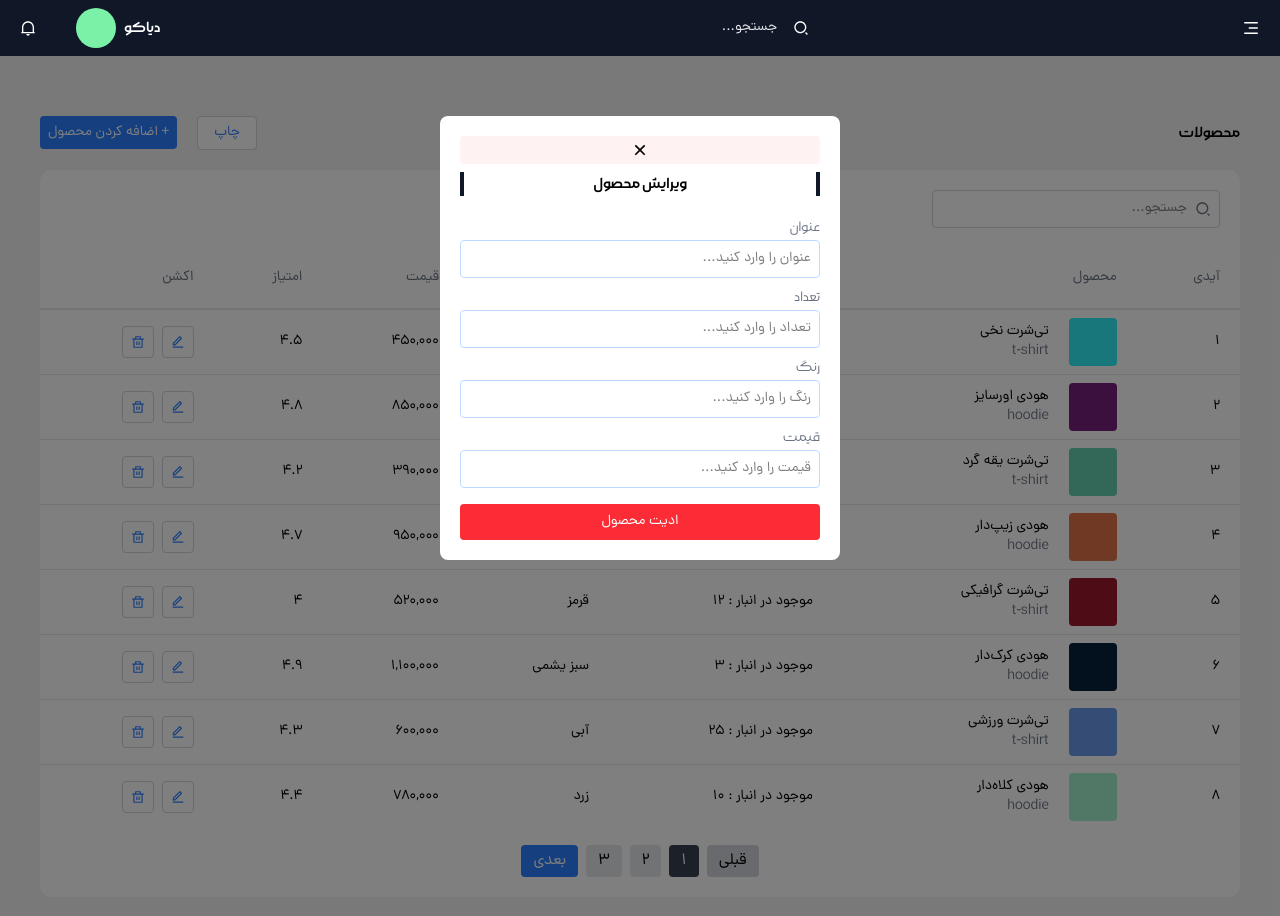
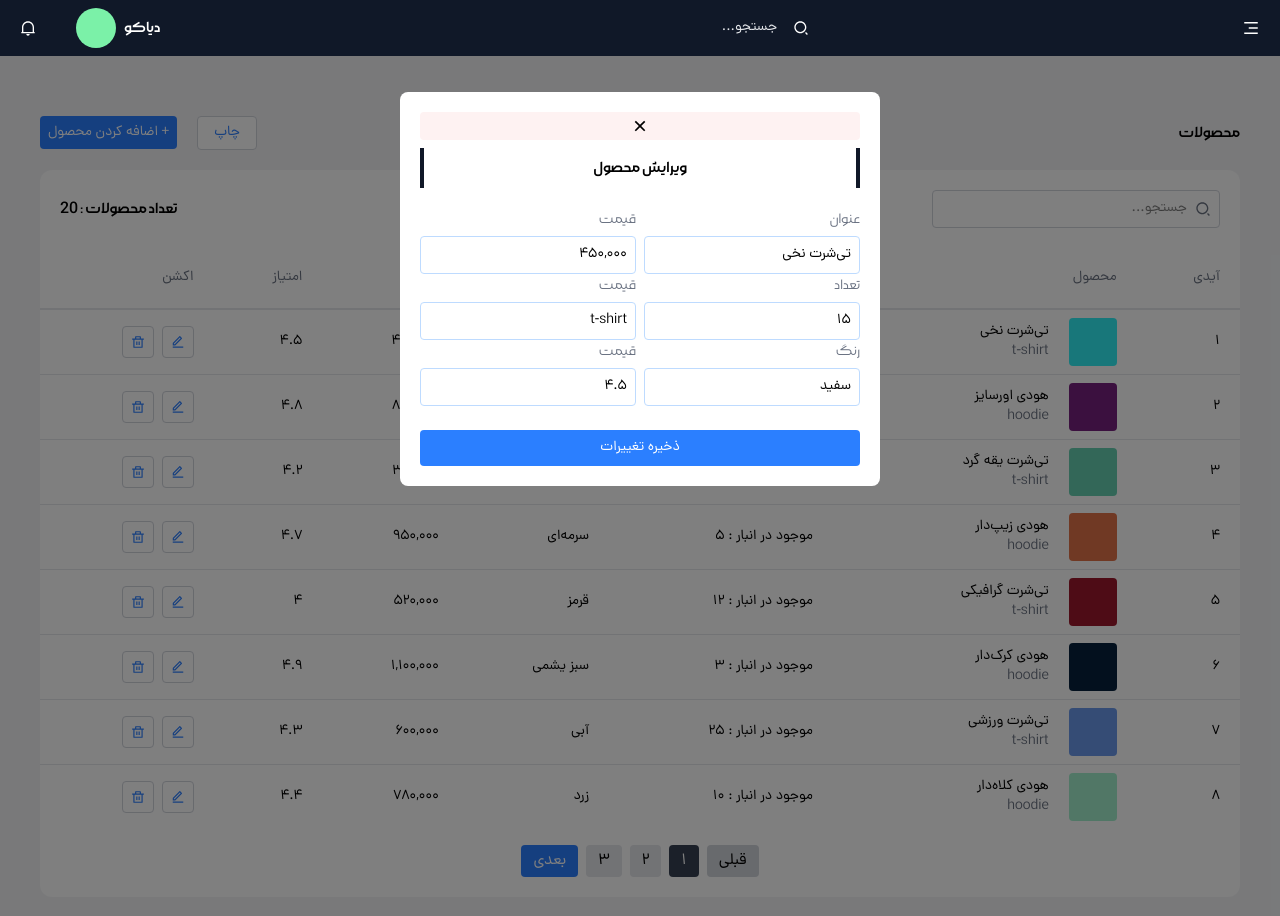
Before and after one commit to mariacnru/professioal-admin-dashboard, a React (Vite) app: page /products in a window 1280 px wide. Both pictures are taken after a click on the button 177 px from the left and 342 px from the top of the page. Shown: the top 916 px of the page. Built offline with nearby package versions, Linux system fonts and the light colour scheme.

Commit message:
products edit feature added

```diff
--- a/src/Pages/Products/Products.jsx
+++ b/src/Pages/Products/Products.jsx
@@ -1,17 +1,14 @@
 import React, { useEffect, useMemo, useState } from "react";
 import Header from "./components/Header";
-import SimpleTable from "./components/DynamicTable";
+import DynamicTable from "./components/DynamicTable";
 import { RiSearch2Line } from "react-icons/ri";
 import productsData from "../../Data/productsData";
-import EditProductModal from "./components/EditProductModal";
 
 function Products() {
   const [products, setProducts] = useState(productsData);
   const [searchInput, setSearchInput] = useState(""); // متن داخل input
   const [currentPage, setCurrentPage] = useState(1);
   const [itemsPerPage] = useState(8);
-
-  const [modal, setModal] = useState(false);
 
   const columns = [
     { id: "id", title: "آیدی" },
@@ -76,7 +73,7 @@ function Products() {
         <Header />
 
         <div className="bg-white rounded-xl">
-          <div className="p-5">
+          <div className="p-5 flex justify-between items-center">
             <label className="flex items-center gap-2 w-2xs border border-gray-300 rounded-sm p-2">
               <span className="text-gray-500">
                 <RiSearch2Line />
@@ -95,12 +92,16 @@ function Products() {
                 }}
               />
             </label>
+
+            <h3 className="font-MorabbaMedium">
+              تعداد محصولات : {products.length}
+            </h3>
           </div>
-          <SimpleTable
+          <DynamicTable
             columns={columns}
             data={currentItems}
+            setProducts={setProducts}
             onDelete={deleteProduct}
-            setModal={setModal}
           />
 
           {/* کنترل‌های Pagination */}
@@ -125,8 +126,6 @@ function Products() {
           </div>
         </div>
       </div>
-
-      <EditProductModal modal={modal} setModal={setModal} />
     </div>
   );
 }
--- a/src/Pages/Products/components/DynamicTable.jsx
+++ b/src/Pages/Products/components/DynamicTable.jsx
@@ -1,13 +1,23 @@
-import React from "react";
+import React, { useState } from "react"; // useState را import کنید
 import { RiDeleteBinLine, RiEditLine } from "react-icons/ri";
+import EditProductModal from "./EditProductModal";
 
-function DynamicTable({ columns, data, onDelete, setModal }) {
+function DynamicTable({ columns, data, setProducts, onDelete }) {
+  const [modal, setModal] = useState(false);
+  const [selectedItemId, setSelectedItemId] = useState(null);
+
   function getRandomHexColor() {
     const randomColor = Math.floor(Math.random() * 16777215).toString(16);
-    return `#${randomColor.padStart(6, "0")}`; // اطمینان از اینکه کد همیشه ۶ رقمی است
+    return `#${randomColor.padStart(6, "0")}`;
   }
 
+  const handleEditClick = (itemId) => {
+    setModal(true);
+    setSelectedItemId(itemId);
+  };
+
   return (
+    <>
       <table className="w-full *:text-sm">
         <thead>
           <tr className="*:p-5 *:text-start *:text-gray-500 border-b-2 border-gray-200">
@@ -17,7 +27,7 @@ function DynamicTable({ columns, data, onDelete, setModal }) {
           </tr>
         </thead>
 
-      <tbody className=" divide-y divide-gray-200">
+        <tbody className="divide-y divide-gray-200">
           {data.map((item) => (
             <tr key={item.id} className="*:px-5 *:py-2">
               <td>{item.id}</td>
@@ -37,7 +47,7 @@ function DynamicTable({ columns, data, onDelete, setModal }) {
               <td>{item.rating}</td>
               <td className="space-x-2">
                 <button
-                onClick={() => setModal(true)}
+                  onClick={() => handleEditClick(item.id)} // با کلیک، id آیتم ارسال می‌شود
                   className="text-blue-500 border border-gray-300 hover:bg-gray-100 p-2 rounded-sm transition-colors cursor-pointer"
                 >
                   <RiEditLine />
@@ -53,6 +63,15 @@ function DynamicTable({ columns, data, onDelete, setModal }) {
           ))}
         </tbody>
       </table>
+
+      <EditProductModal
+        modal={modal}
+        setModal={setModal}
+        id={selectedItemId}
+        data={data}
+        setProducts={setProducts}
+      />
+    </>
   );
 }
 
--- a/src/Pages/Products/components/EditProductModal.jsx
+++ b/src/Pages/Products/components/EditProductModal.jsx
@@ -1,74 +1,164 @@
-import React, { useState } from "react";
+import React, { useState, useEffect } from "react";
 import { RiCloseLine } from "react-icons/ri";
 
-function EditProductModal({ modal, setModal }) {
+function EditProductModal({ modal, setModal, id, data, setProducts }) {
   const [title, setTitle] = useState("");
   const [count, setCount] = useState("");
   const [color, setColor] = useState("");
   const [price, setPrice] = useState("");
+  const [type, setType] = useState("");
+  const [rating, setRating] = useState("");
+
+  useEffect(() => {
+    if (id && data) {
+      const productToEdit = data.find((item) => item.id === id);
+
+      if (productToEdit) {
+        setTitle(productToEdit.product);
+        setCount(productToEdit.inventory);
+        setColor(productToEdit.color);
+        setPrice(productToEdit.price);
+        setType(productToEdit.type);
+        setRating(productToEdit.rating);
+      }
+    }
+
+    if (!modal) {
+      setTitle("");
+      setCount("");
+      setColor("");
+      setPrice("");
+      setType("");
+      setRating("");
+    }
+  }, [id, modal, data]);
+
+  const handleSaveClick = () => {
+    const updatedProduct = {
+      id: id,
+      product: title,
+      inventory: count,
+      color: color,
+      price: price,
+      type: type,
+      rating: rating,
+    };
+
+    if (setProducts) {
+      setProducts((prevProducts) =>
+        prevProducts.map((product) =>
+          product.id === id ? updatedProduct : product,
+        ),
+      );
+    }
+    console.log(updatedProduct);
+
+    setModal(false);
+  };
 
   return (
     <div
-      className={`bg-black/50 w-full h-full absolute top-0 pt-15 ${modal ? "inline" : "hidden"}`}
+      className={`bg-black/50 w-full h-full absolute top-0 left-0 z-10 ${modal ? "inline" : "hidden"} p-4`}
     >
-      <div className="space-y-2 w-100 h-fit bg-white mx-auto rounded-lg p-5">
+      <div className="space-y-2 mt-5 w-120 max-w-full h-fit bg-white mx-auto rounded-lg p-5 relative">
         <div
           onClick={() => setModal(false)}
-          className="bg-red-50 flex justify-center p-1 mb-2 rounded-sm hover:bg-red-100 transition-colors cursor-pointer"
+          className="bg-red-50 flex justify-center p-1 rounded-sm hover:bg-red-100 transition-colors cursor-pointer"
         >
           <RiCloseLine size={20} />
         </div>
 
-        <h2 className="font-MorabbaMedium border-x-4 border-gray-900 text-center mb-5">
+        <h2 className="font-MorabbaMedium border-x-4 border-gray-900 text-center mb-5 p-2">
           ویرایش محصول
         </h2>
 
-        <div className="">
-          <span className="text-gray-500 font-MorabbaLight">عنوان</span>
+        <div className="flex gap-2">
+          <div className="w-full">
+            <div className="space-y-1">
+              <span className="text-gray-500 font-MorabbaLight block">
+                عنوان
+              </span>
               <input
                 type="text"
                 value={title}
                 onChange={(e) => setTitle(e.target.value)}
                 placeholder="عنوان را وارد کنید..."
-            className="border border-blue-200 p-2 rounded-sm w-full text-sm hover:bg-blue-50 hover:border-blue-300 outline-0 cursor-pointer"
+                className="border border-blue-200 p-2 rounded-sm w-full text-sm hover:bg-blue-50 hover:border-blue-300 outline-0"
               />
             </div>
 
-        <div className="">
-          <span className="text-gray-500 font-MorabbaLight">تعداد</span>
+            <div className="space-y-1">
+              <span className="text-gray-500 font-MorabbaLight block">
+                تعداد
+              </span>
               <input
                 type="text"
                 value={count}
                 onChange={(e) => setCount(e.target.value)}
                 placeholder="تعداد را وارد کنید..."
-            className="border border-blue-200 p-2 rounded-sm w-full text-sm hover:bg-blue-50 hover:border-blue-300 outline-0 cursor-pointer"
+                className="border border-blue-200 p-2 rounded-sm w-full text-sm hover:bg-blue-50 hover:border-blue-300 outline-0"
               />
             </div>
 
-        <div className="">
-          <span className="text-gray-500 font-MorabbaLight">رنگ</span>
+            <div className="space-y-1">
+              <span className="text-gray-500 font-MorabbaLight block">رنگ</span>
               <input
                 type="text"
                 value={color}
                 onChange={(e) => setColor(e.target.value)}
                 placeholder="رنگ را وارد کنید..."
-            className="border border-blue-200 p-2 rounded-sm w-full text-sm hover:bg-blue-50 hover:border-blue-300 outline-0 cursor-pointer"
+                className="border border-blue-200 p-2 rounded-sm w-full text-sm hover:bg-blue-50 hover:border-blue-300 outline-0"
               />
             </div>
+          </div>
 
-        <div className="">
-          <span className="text-gray-500 font-MorabbaLight">قیمت</span>
+          <div className="w-full">
+            <div className="space-y-1">
+              <span className="text-gray-500 font-MorabbaLight block">
+                قیمت
+              </span>
               <input
                 type="text"
                 value={price}
                 onChange={(e) => setPrice(e.target.value)}
                 placeholder="قیمت را وارد کنید..."
-            className="border border-blue-200 p-2 rounded-sm w-full text-sm hover:bg-blue-50 hover:border-blue-300 outline-0 cursor-pointer"
+                className="border border-blue-200 p-2 rounded-sm w-full text-sm hover:bg-blue-50 hover:border-blue-300 outline-0"
               />
             </div>
 
-        <button className="bg-red-500 text-white w-full text-sm p-2 mt-2 rounded-sm hover:shadow-red-200 hover:shadow-lg transition-shadow cursor-pointer">
-          ادیت محصول
+            <div className="space-y-1">
+              <span className="text-gray-500 font-MorabbaLight block">
+                قیمت
+              </span>
+              <input
+                type="text"
+                value={type}
+                onChange={(e) => setType(e.target.value)}
+                placeholder="تایپ را وارد کنید..."
+                className="border border-blue-200 p-2 rounded-sm w-full text-sm hover:bg-blue-50 hover:border-blue-300 outline-0"
+              />
+            </div>
+
+            <div className="space-y-1">
+              <span className="text-gray-500 font-MorabbaLight block">
+                قیمت
+              </span>
+              <input
+                type="text"
+                value={rating}
+                onChange={(e) => setRating(e.target.value)}
+                placeholder="امتیاز را وارد کنید..."
+                className="border border-blue-200 p-2 rounded-sm w-full text-sm hover:bg-blue-50 hover:border-blue-300 outline-0"
+              />
+            </div>
+          </div>
+        </div>
+
+        <button
+          onClick={handleSaveClick}
+          className="bg-blue-500 text-white w-full text-sm p-2 mt-4 rounded-sm hover:shadow-lg transition-shadow cursor-pointer"
+        >
+          ذخیره تغییرات
         </button>
       </div>
     </div>
```
Also changed, not shown: src/Data/usersData.js (added, +144 -0 lines). Lines whose indentation alone changed are shown as unchanged.
